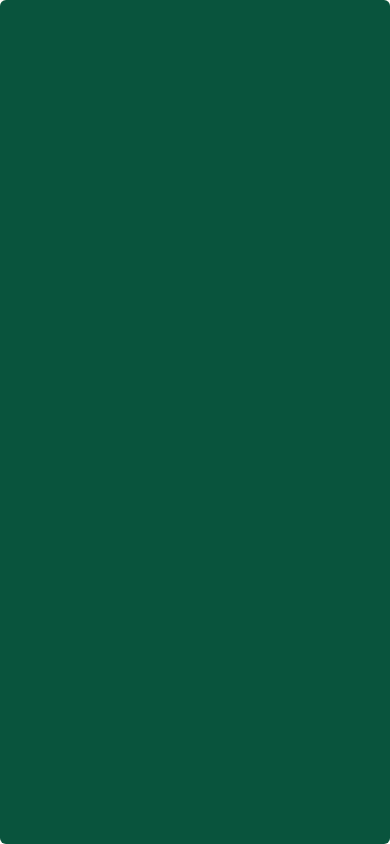
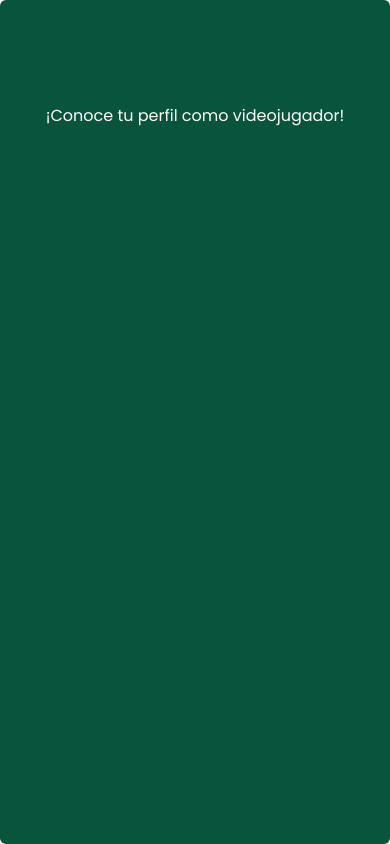
Before and after one commit to LinkTo-ThePast/psyvg-dev, a Next.js app: page / in a window 390 px wide. Built offline with nearby package versions, Linux system fonts and the light colour scheme.

Commit message:
feat(landing): adding main layout

```diff
--- a/app/components/landing/Landing.tsx
+++ b/app/components/landing/Landing.tsx
@@ -1,10 +1,12 @@
 import MainLayout from "../layouts/main-layout/MainLayout";
 import Header from "./Header";
+import MainSection from "./MainSeciton";
 
 const Landing = () => {
   return (
     <MainLayout>
       <Header />
+      <MainSection />
     </MainLayout>
   );
 };
--- /dev/null
+++ b/app/components/landing/MainSeciton.tsx
@@ -0,0 +1,9 @@
+const MainSection = () => {
+  return (
+    <section className="flex-1 container mx-auto px-4 md:px-6 flex flex-col items-center justify-center relative py-8 md:py-16 mt-4 md:mt-0 text-primary_white">
+      <h1>¡Conoce tu perfil como videojugador!</h1>
+    </section>
+  );
+};
+
+export default MainSection;
```
